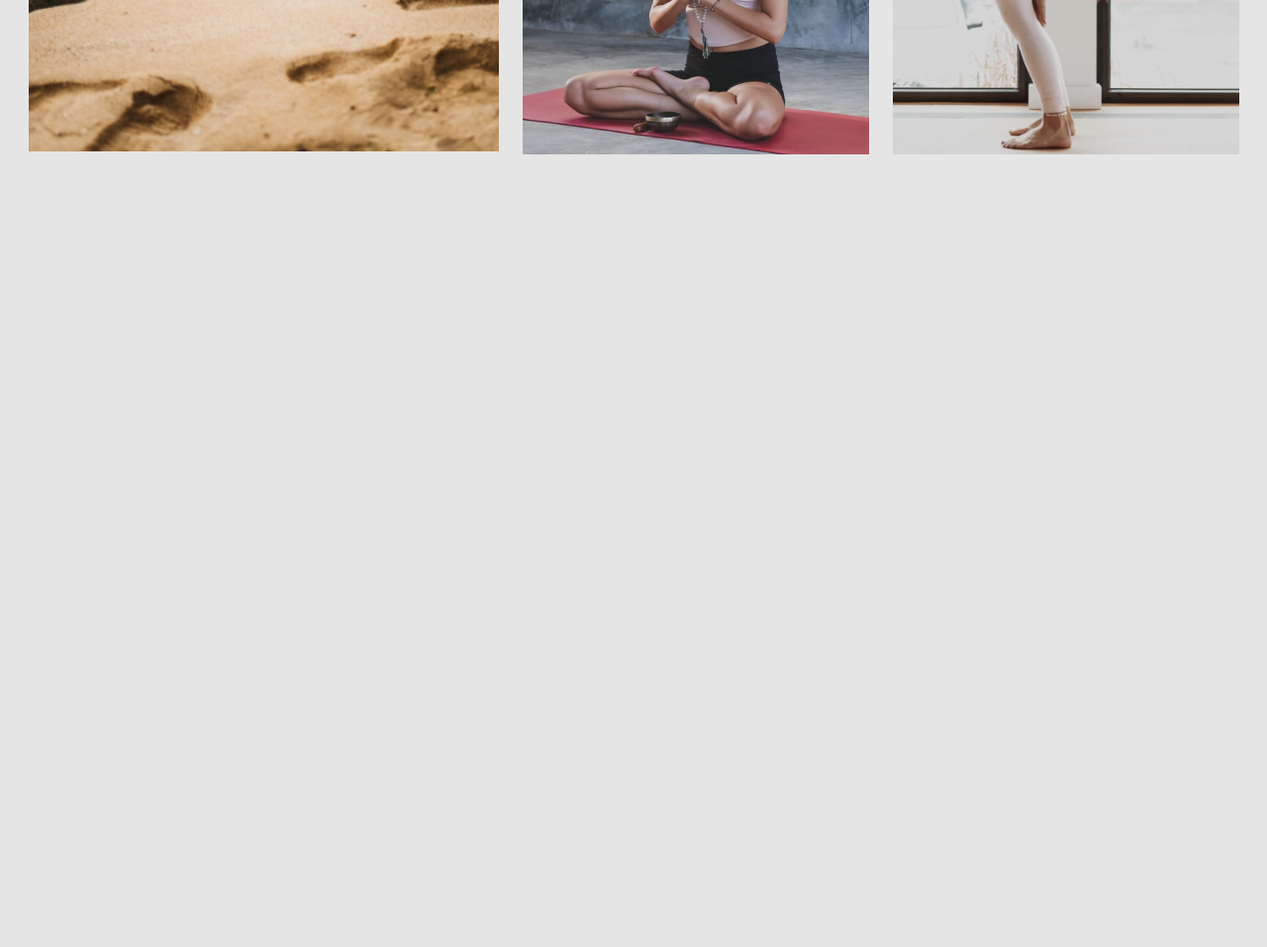
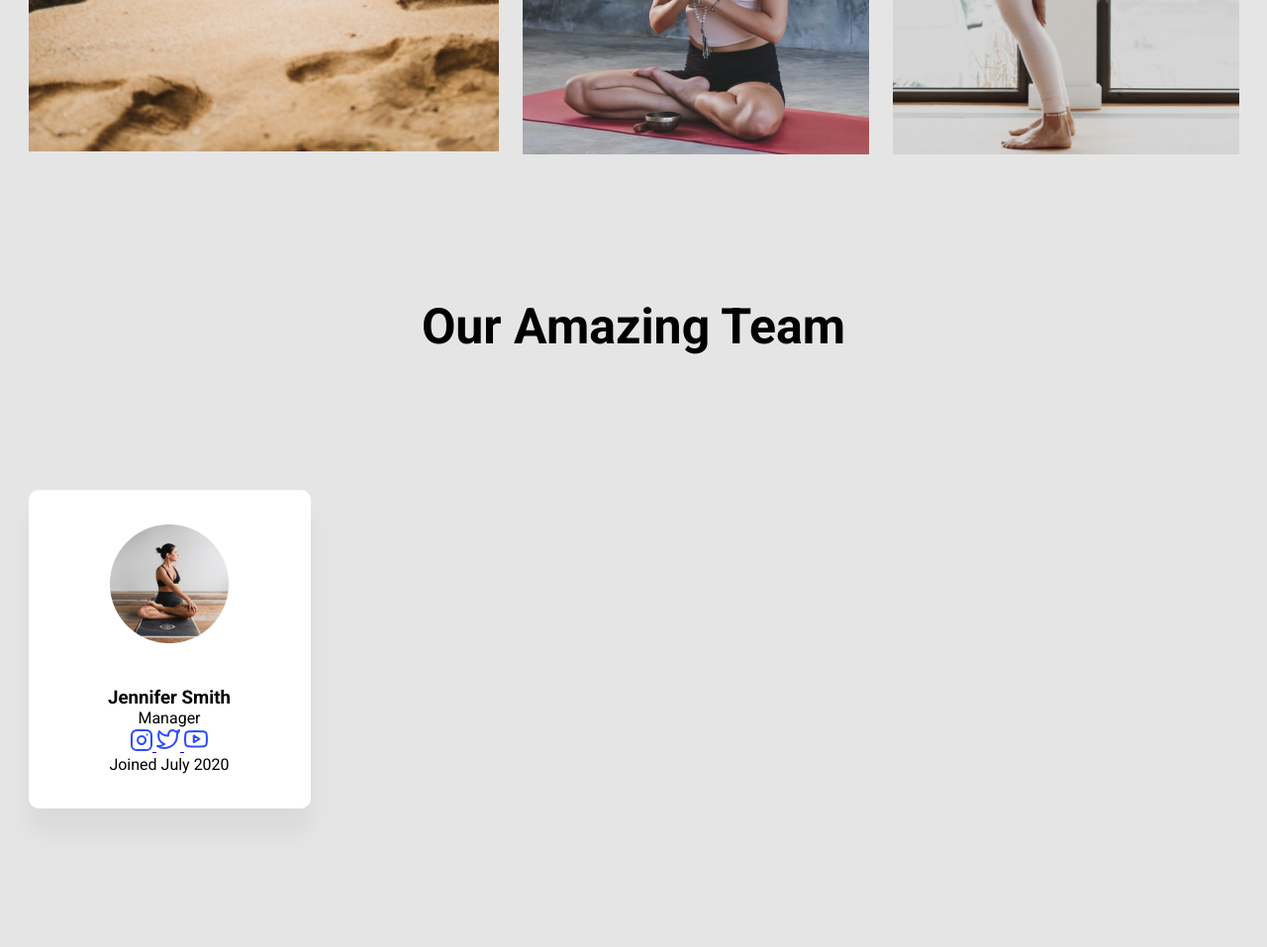
Before and after one commit to Serzhs/yoga-landing-page, a plain HTML site: page index.html in a window 1280 px wide. Shown: the part 2831-3788 px from the top of the page at 99% size. Before the commit the page ends 3131 px from the top, so only its background shows below. Drawn offline with Linux system fonts and the light colour scheme.

Commit message:
started working on teams card

```diff
--- a/index.html
+++ b/index.html
@@ -148,5 +148,46 @@
             </div>
         </div>
     </section>
+    <section class="team">
+        <div class="team__container">
+            <h1 class="team__header">
+                Our Amazing Team
+            </h1>
+            <div class="team__container-social">
+                <div class="team__container-social-person">
+                    <img src="images/team_1.png" alt="" class="team__container-social-avatar">
+                    <h3 class="team__social-name">
+                        Jennifer Smith
+                    </h3>
+                    <p class="team__social-position">
+                        Manager
+                    </p>
+                    <div class="team__social-icon-wrapper">
+                        <a href="#" class="team__social-icon-anchor">
+                            <svg width="22" height="22" viewBox="0 0 22 22" fill="none" xmlns="http://www.w3.org/2000/svg">
+                                <path d="M16 1H6C3.23858 1 1 3.23858 1 6V16C1 18.7614 3.23858 21 6 21H16C18.7614 21 21 18.7614 21 16V6C21 3.23858 18.7614 1 16 1Z" stroke="#2E4CFF" stroke-width="2" stroke-linecap="round" stroke-linejoin="round"/>
+                                <path d="M15 10.3701C15.1234 11.2023 14.9812 12.0523 14.5937 12.7991C14.2062 13.5459 13.5931 14.1515 12.8416 14.5297C12.0901 14.908 11.2384 15.0397 10.4077 14.906C9.57708 14.7723 8.80971 14.3801 8.21479 13.7852C7.61987 13.1903 7.22768 12.4229 7.09402 11.5923C6.96035 10.7616 7.09202 9.90995 7.47028 9.15843C7.84854 8.40691 8.45414 7.7938 9.20094 7.4063C9.94773 7.0188 10.7977 6.87665 11.63 7.00006C12.4789 7.12594 13.2648 7.52152 13.8716 8.12836C14.4785 8.73521 14.8741 9.52113 15 10.3701Z" stroke="#2E4CFF" stroke-width="2" stroke-linecap="round" stroke-linejoin="round"/>
+                                <path d="M16.5 5.5H16.51" stroke="#2E4CFF" stroke-width="2" stroke-linecap="round" stroke-linejoin="round"/>
+                            </svg>
+                        </a>
+                        <a href="#" class="team__social-icon-anchor">
+                            <svg width="24" height="24" viewBox="0 0 24 24" fill="none" xmlns="http://www.w3.org/2000/svg">
+                                <path d="M23 3.00005C22.0424 3.67552 20.9821 4.19216 19.86 4.53005C19.2577 3.83756 18.4573 3.34674 17.567 3.12397C16.6767 2.90121 15.7395 2.95724 14.8821 3.2845C14.0247 3.61176 13.2884 4.19445 12.773 4.95376C12.2575 5.71308 11.9877 6.61238 12 7.53005V8.53005C10.2426 8.57561 8.50127 8.18586 6.93101 7.39549C5.36074 6.60513 4.01032 5.43868 3 4.00005C3 4.00005 -1 13 8 17C5.94053 18.398 3.48716 19.099 1 19C10 24 21 19 21 7.50005C20.9991 7.2215 20.9723 6.94364 20.92 6.67005C21.9406 5.66354 22.6608 4.39276 23 3.00005V3.00005Z" stroke="#2E4CFF" stroke-width="2" stroke-linecap="round" stroke-linejoin="round"/>
+                            </svg>
+                        </a>
+                        <a href="#" class="team__social-icon-anchor">
+                            <svg width="24" height="24" viewBox="0 0 24 24" fill="none" xmlns="http://www.w3.org/2000/svg">
+                                <path d="M22.5401 6.42C22.4213 5.94541 22.1794 5.51057 21.8387 5.15941C21.4981 4.80824 21.0708 4.55318 20.6001 4.42C18.8801 4 12.0001 4 12.0001 4C12.0001 4 5.12008 4 3.40008 4.46C2.92933 4.59318 2.50206 4.84824 2.16143 5.19941C1.8208 5.55057 1.57887 5.98541 1.46008 6.46C1.1453 8.20556 0.991319 9.97631 1.00008 11.75C0.988863 13.537 1.14285 15.3213 1.46008 17.08C1.59104 17.5398 1.83839 17.9581 2.17823 18.2945C2.51806 18.6308 2.9389 18.8738 3.40008 19C5.12008 19.46 12.0001 19.46 12.0001 19.46C12.0001 19.46 18.8801 19.46 20.6001 19C21.0708 18.8668 21.4981 18.6118 21.8387 18.2606C22.1794 17.9094 22.4213 17.4746 22.5401 17C22.8524 15.2676 23.0064 13.5103 23.0001 11.75C23.0113 9.96295 22.8573 8.1787 22.5401 6.42V6.42Z" stroke="#2E4CFF" stroke-width="2" stroke-linecap="round" stroke-linejoin="round"/>
+                                <path d="M9.75 15.02L15.5 11.75L9.75 8.47998V15.02Z" stroke="#2E4CFF" stroke-width="2" stroke-linecap="round" stroke-linejoin="round"/>
+                            </svg>
+                        </a>
+                    </div>
+                    <span class="team__social-date">
+                        Joined July 2020
+                    </span>
+                </div>
+            </div>
+        </div>
+    </section>
 </body>
 </html>
--- a/styles.css
+++ b/styles.css
@@ -235,3 +235,61 @@ body {
     width: 20px;
     height: 20px;
 }
+
+.team {
+    padding-bottom: 140px;
+}
+
+.team__container {
+    max-width: 1223px;
+    margin: 0 auto;
+}
+
+.team__header {
+    font-size: 50px;
+    font-weight: 700;
+    line-height: 60px;
+    color: black;
+    padding-bottom: 135px;
+    text-align: center
+}
+
+.team__container-social {
+   display: grid;
+   grid-template-columns: 285px 285px 285px 285px;
+   gap: 24px;
+}
+
+.team__container-social-person {
+    background-color: #FFFFFF;
+    box-shadow: 0px 25px 25px rgba(0, 0, 0, 0.05);
+    border-radius: 10px;
+    text-align: center;
+    padding: 35px 15px;
+}
+
+.team__container-social-avatar {
+    width: 120px;
+    height: 120px;
+    margin-bottom: 40px;
+}
+
+.team__social-name {
+
+}
+
+.team__social-position {
+
+}
+
+.team__social-icon-wrapper {
+
+}
+
+.team__social-icon-anchor {
+
+}
+
+.team__social-date {
+
+}
```
Also changed, not shown: images/team_1.png (added).
